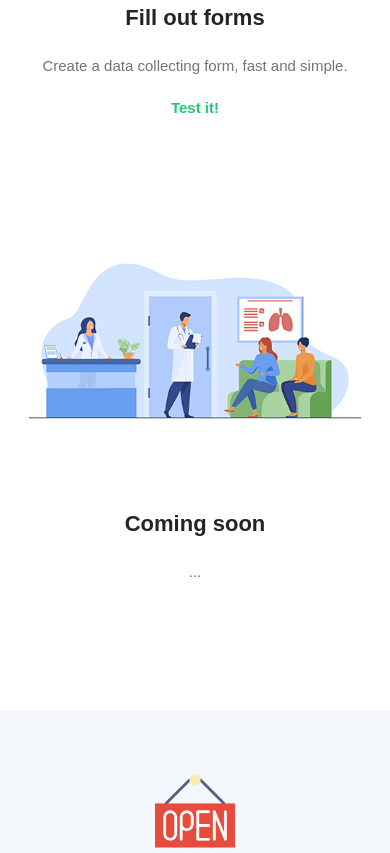
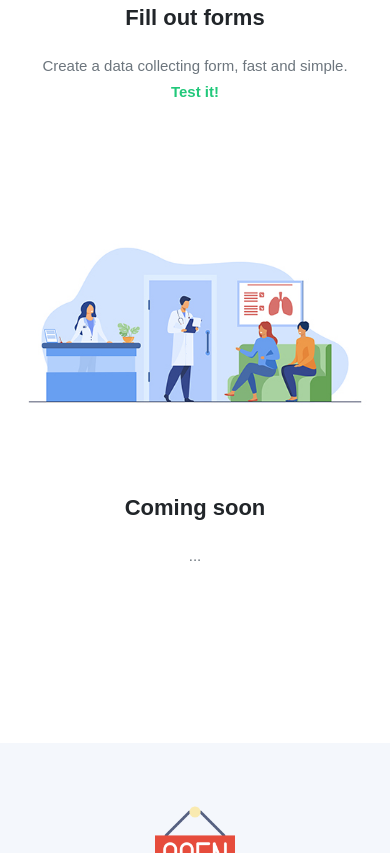
Before and after one commit to emdmed/triageapi, a website: page client/index.html in a window 390 px wide. Shown: the part 2960-3813 px from the top of the page. Drawn offline with nearby package versions, Linux system fonts and the light colour scheme; files that its build step writes are made by us from their sources; no server answers; files whose address does not match are found by name; a web font is replaced by a local one.

Commit message:
fix html errors

```diff
--- a/client/index.html
+++ b/client/index.html
@@ -262,18 +262,24 @@
                   <h3>Fill out forms</h3>
                 </a>
 
-                <p>
+                <p class="mb-0">
                   Create a data collecting form, fast and simple.
                 </p>
                 <a class="font-weight-bold" href="apitest.html">Test it!</a>
               </div>
             </div>
           </div>
-          <div class="col-lg-4 col-md-6 col-sm-8">
+          <div class="col-lg-4 col-md-6 col-sm-6 mb-5">
             <div class="single-project">
-              <img src="images/wait.jpg" alt="" class="img-fluid" />
+              <a href="index.html">
+                <img src="images/wait.jpg" alt="" class="img-fluid" />
+              </a>
+
               <div class="project-content">
-                <h3>Coming soon</h3>
+                <a href="index.html">
+                  <h3>Coming soon</h3>
+                </a>
+
                 <p>
                   ...
                 </p>
```
